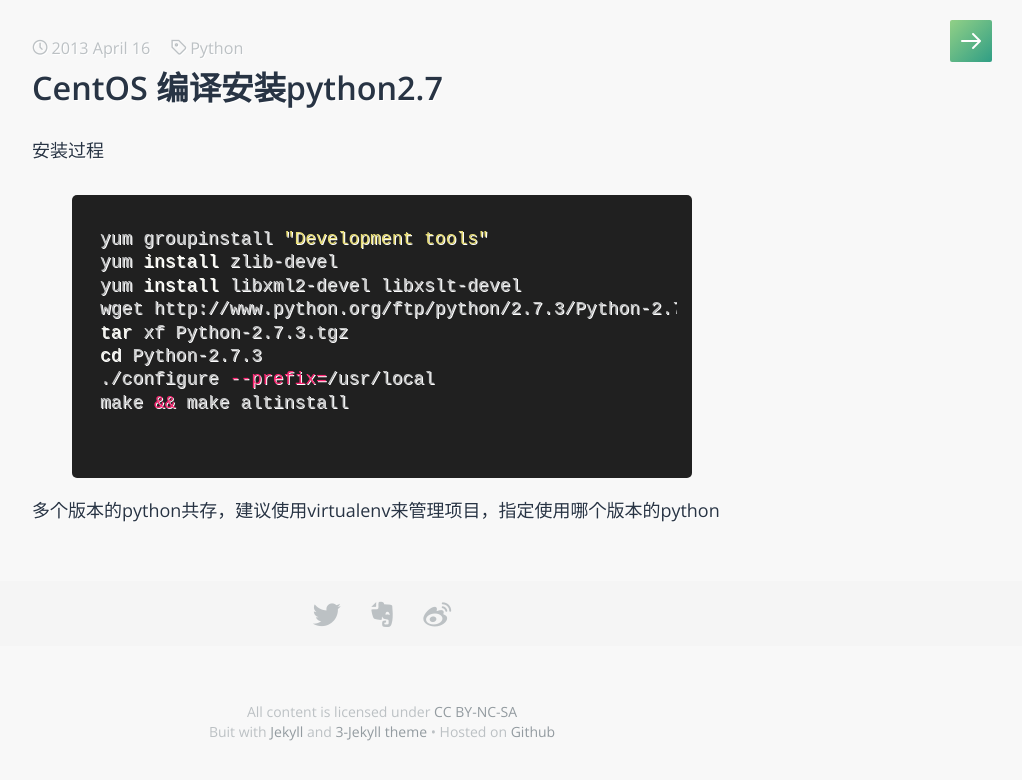
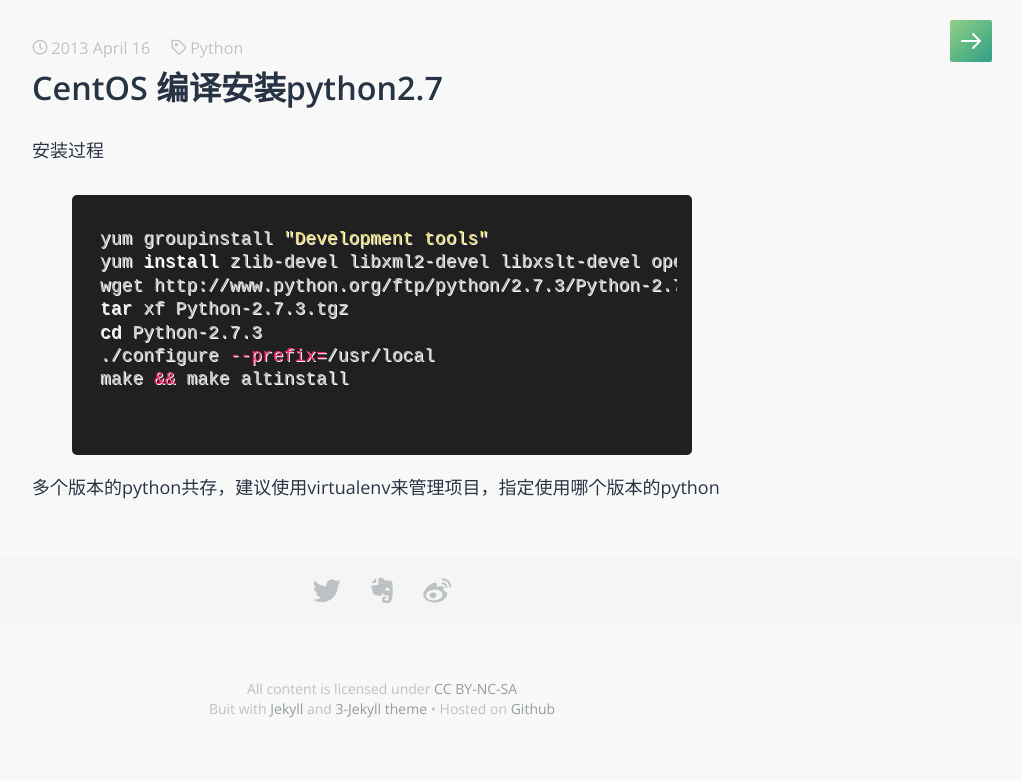
Before and after one commit to hipeace86/hipeace86.github.io, a Jekyll site: the page built from _posts/2013-04-16-CentOS-Compile-Install-Python27.md, in a window 1280 px wide. Shown: the top 780 px of the page, without its empty margins (258-1280 px from the left). Built offline with Jekyll 4.4.1, drawn with Linux system fonts in a browser that asks for light colours; some web fonts are replaced.

Commit message:
python deps

```diff
--- a/_posts/2013-04-16-CentOS-Compile-Install-Python27.md
+++ b/_posts/2013-04-16-CentOS-Compile-Install-Python27.md
@@ -10,8 +10,7 @@
 
 {% highlight bash %}
 yum groupinstall "Development tools"
-yum install zlib-devel
-yum install libxml2-devel libxslt-devel
+yum install zlib-devel libxml2-devel libxslt-devel openssl openssl-devel sqlite-devel
 wget http://www.python.org/ftp/python/2.7.3/Python-2.7.3.tgz
 tar xf Python-2.7.3.tgz
 cd Python-2.7.3
```
